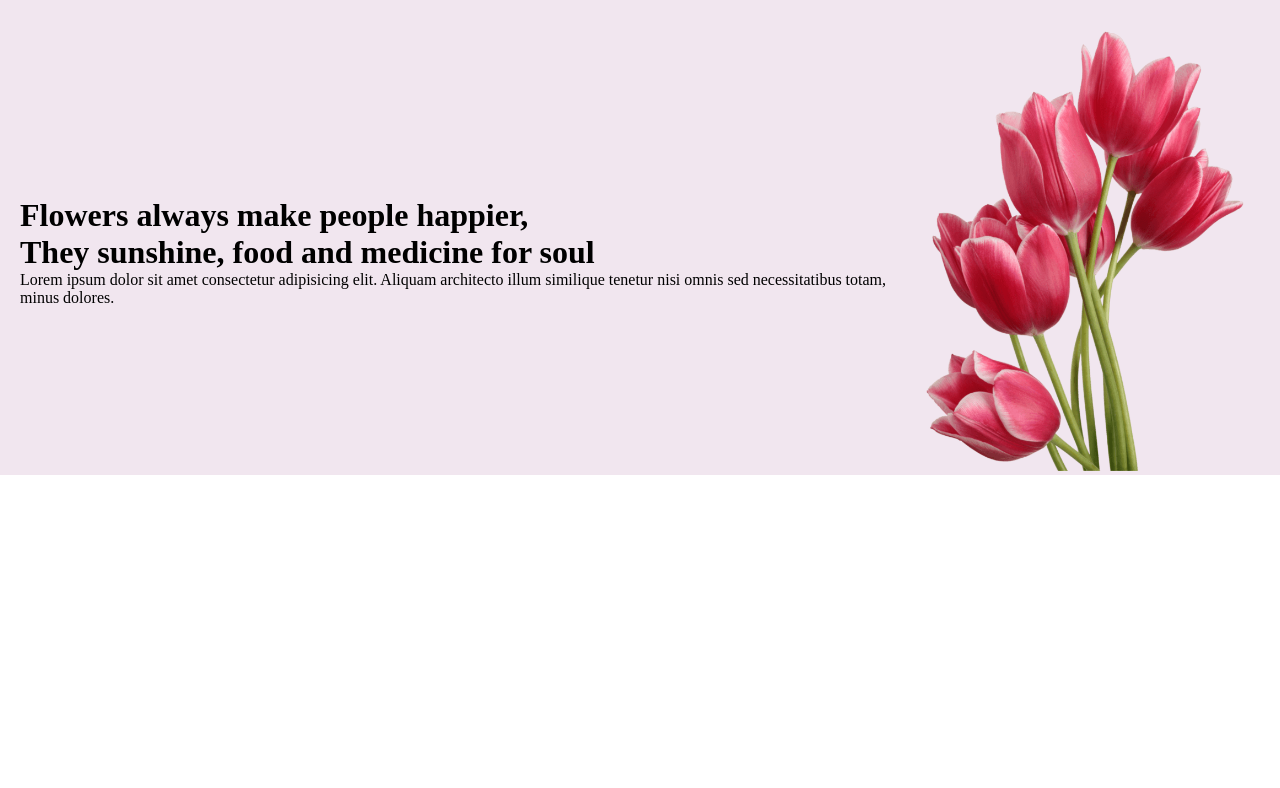
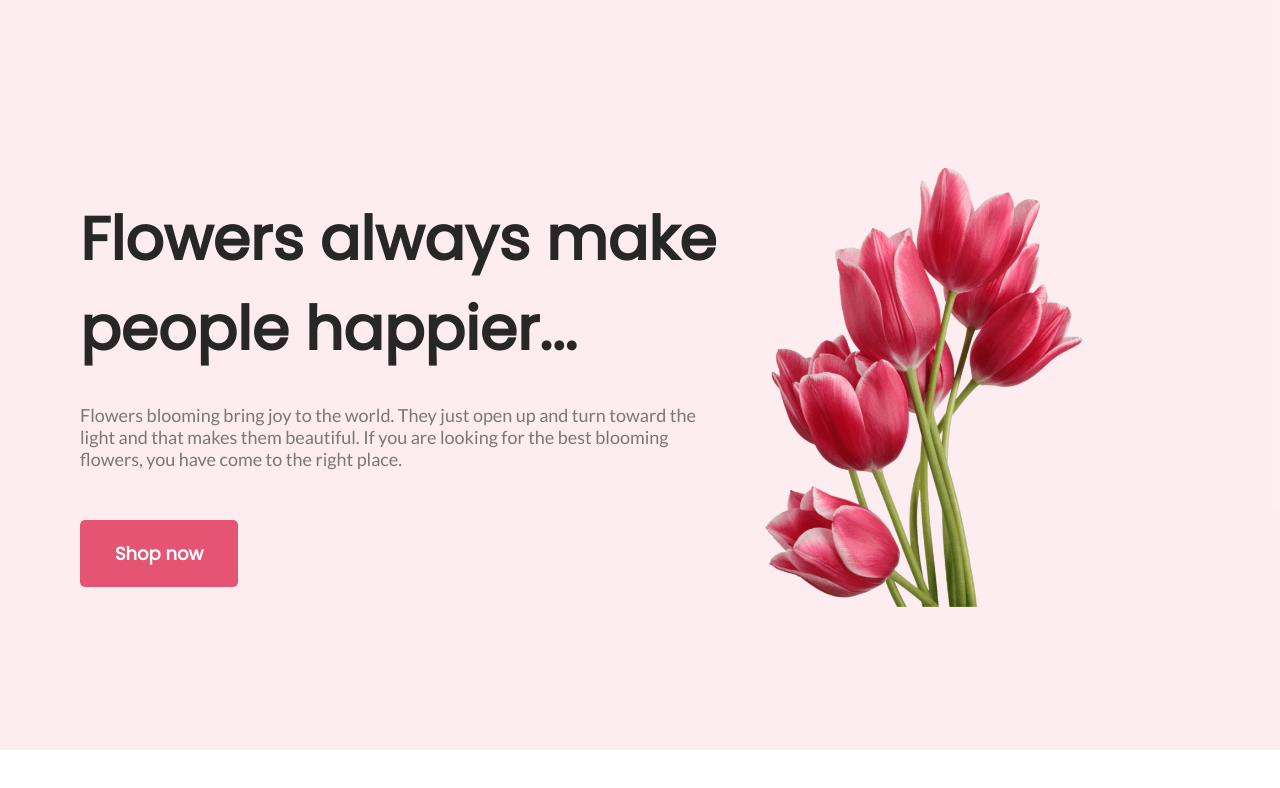
Before and after one commit to anupamahalder/flower-corner, a plain HTML site: page index.html in a window 1280 px wide. Drawn offline with Linux system fonts and the light colour scheme.

Commit message:
Adding header text and shop now button

```diff
--- a/index.html
+++ b/index.html
@@ -5,14 +5,19 @@
     <meta http-equiv="X-UA-Compatible" content="IE=edge">
     <meta name="viewport" content="width=device-width, initial-scale=1.0">
     <title>Flower Corner</title>
+    <link rel="preconnect" href="https://fonts.googleapis.com">
+    <link rel="preconnect" href="https://fonts.gstatic.com" crossorigin>
+    <link href="https://fonts.googleapis.com/css2?family=Lato:wght@400;700&family=Open+Sans:wght@400;700&family=Poppins&display=swap" rel="stylesheet">
     <link rel="stylesheet" href="/style.css">
 </head>
 <body>
     <!-- This is our header section  -->
     <header>
         <div class="head-text">
-            <h1>Flowers always make people happier, <br> They sunshine, food and medicine for soul</h1>
-            <p>Lorem ipsum dolor sit amet consectetur adipisicing elit. Aliquam architecto illum similique tenetur nisi omnis sed necessitatibus totam, minus dolores.</p>
+            <h1>Flowers always make <br> people happier...</h1>
+            <p>Flowers blooming bring joy to the world. They just open up and turn toward the light and that makes them beautiful. If you are looking for the best blooming flowers, you have come to the right place.
+            </p>
+            <button>Shop now</button>
         </div>
         <div class="head-img">
             <img src="./imageFolder/pngwing 10.png" width=350px alt="tulip flower for header">
--- a/style.css
+++ b/style.css
@@ -1,20 +1,58 @@
 *{
     margin: 0;
     padding: 0;
+    font-family: 'Lato', sans-serif;
+    font-family: 'Open Sans', sans-serif;
+    font-family: 'Poppins', sans-serif;
 }
 /* Styling header section  */
 header{
     padding-top: 30px;
-    padding-left: 20px;
+    padding-left: 50px;
     padding-right: 20px;
     display: flex;
-    justify-content: center;
+    justify-content: space-between;
     align-items: center;
-    background-color: rgb(241, 230, 239);
+    background-color: rgba(229, 84, 115, 0.1);
+    min-width: 500px;
+    height: 90vh;
+    padding-bottom: 0;
 }
 .head-text{
-
+    padding:20px 30px;
+    width: 100%;
+}
+.head-text>h1{
+    color: #272727;
+    font-size: 60px;
+    font-weight: 800;
+}
+.head-text>p{
+    padding-top: 30px;
+    padding-right: 20px;
+    color: rgba(39, 39, 39, 0.60);
+    font-family: Lato;
+    font-size: 18px;
+    font-style: normal;
+    font-weight: 400;
+    padding-bottom: 20px;
 }
 .head-img{
-
+    width: 80%;
+    object-position: right bottom;
+    margin-bottom: 0;
+    padding-bottom: 0;
 }
+button{
+    margin-top: 30px;
+    border-radius: 5px;
+    background: #E55473;
+    color: rgba(255, 255, 255, 1);
+    padding: 20px 35px;
+    font-weight: 800;
+    border: 0;
+    font-size: large;
+}
+button:hover{
+    background-color: #b92d4b;
+}
```
